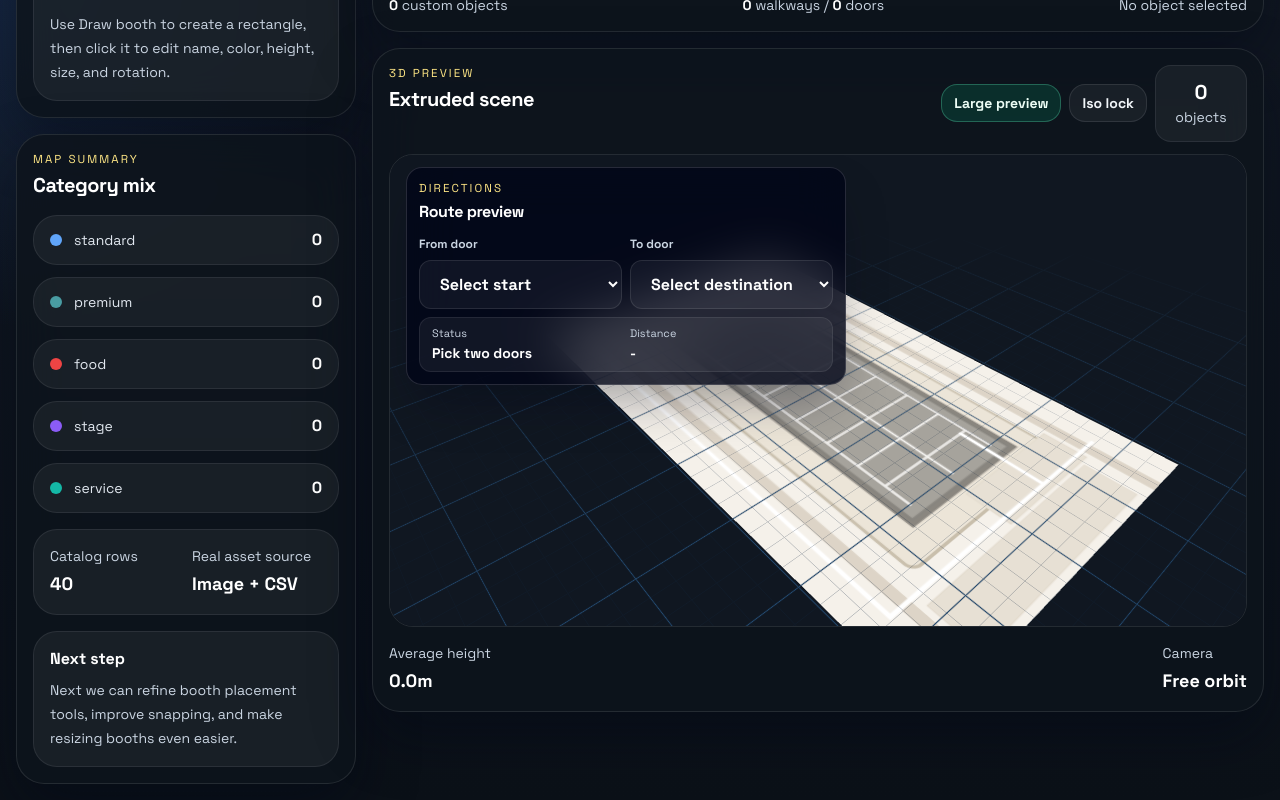
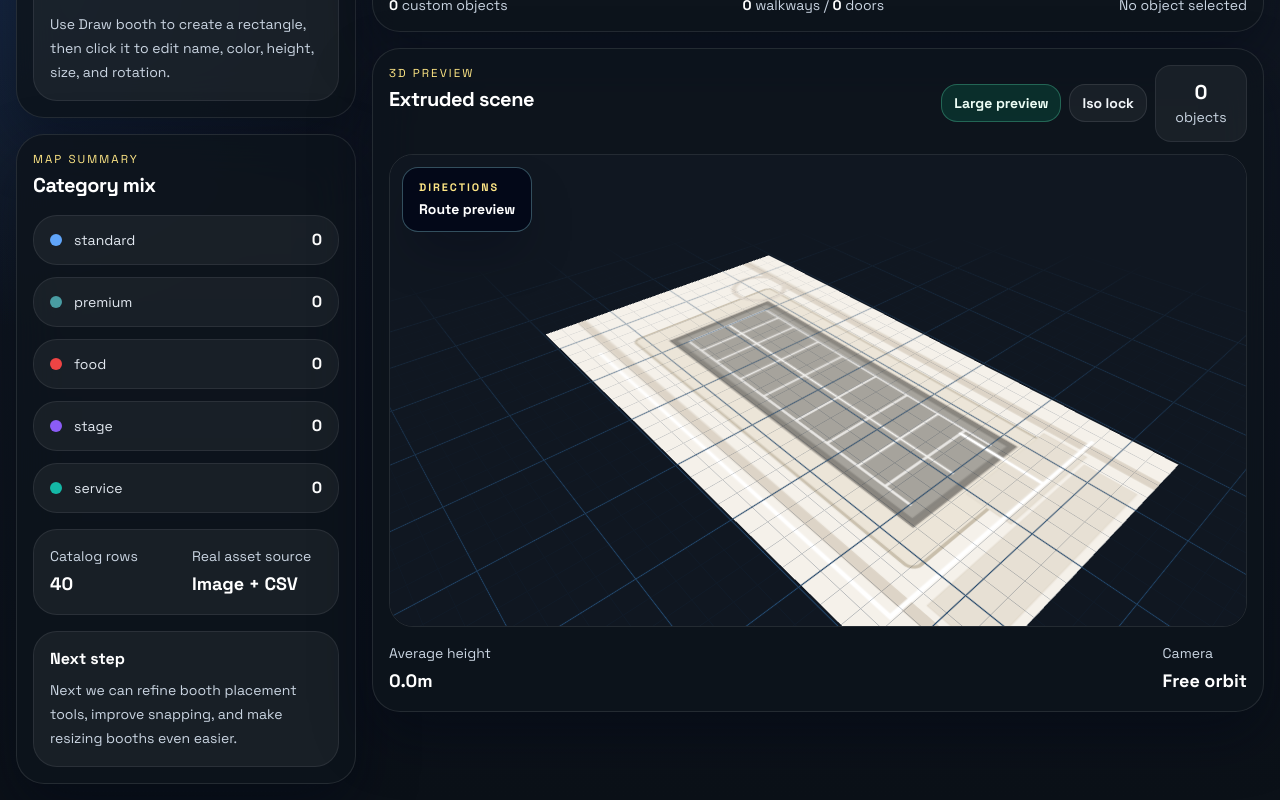
Before and after one commit to Ton-uhsu/Mortorshow3d-repo, a React (Vite) app: page / in a window 1280 px wide. Shown: the part 877-1677 px from the top of the page. Built offline with nearby package versions, Linux system fonts and the light colour scheme.

Commit message:
Collapse route controls in 3D preview

```diff
--- a/src/components/ThreePreview.tsx
+++ b/src/components/ThreePreview.tsx
@@ -1156,6 +1156,44 @@ function PreviewSceneCanvas({
   );
 }
 
+function RouteControlsOverlay({
+  className = "",
+  routePanel,
+}: {
+  className?: string;
+  routePanel: Omit<RoutePanelProps, "className" | "variant">;
+}) {
+  const [open, setOpen] = useState(false);
+
+  if (open) {
+    return (
+      <RoutePanel
+        {...routePanel}
+        className={`absolute right-3 bottom-3 left-3 z-10 max-h-[min(68%,360px)] overflow-y-auto sm:top-3 sm:right-auto sm:bottom-auto sm:left-4 sm:w-[min(420px,calc(100%-2rem))] ${className}`}
+        onClose={() => setOpen(false)}
+        variant="overlay"
+      />
+    );
+  }
+
+  return (
+    <button
+      className={`absolute top-3 left-3 z-10 rounded-2xl border border-cyan-200/30 bg-slate-950/86 px-4 py-3 text-left shadow-2xl shadow-slate-950/35 backdrop-blur-xl ${className}`}
+      onClick={() => setOpen(true)}
+      type="button"
+    >
+      <span className="block text-[0.68rem] font-bold uppercase tracking-[0.18em] text-amber-200">
+        Directions
+      </span>
+      <span className="mt-1 block text-sm font-bold text-white">
+        {routePanel.routeDistance !== null
+          ? `${(routePanel.routeDistance * 100).toFixed(1)} units`
+          : "Route preview"}
+      </span>
+    </button>
+  );
+}
+
 export function ThreePreview({
   booths,
   doors,
@@ -1274,11 +1312,7 @@ export function ThreePreview({
       </header>
 
       <div className="relative mt-3 min-h-[420px] flex-1 overflow-hidden rounded-[24px] border border-white/10">
-        <RoutePanel
-          {...routePanel}
-          className="absolute top-3 right-3 left-3 z-10 sm:left-4 sm:right-auto sm:w-[min(440px,calc(100%-2rem))]"
-          variant="overlay"
-        />
+        <RouteControlsOverlay routePanel={routePanel} />
         {largePreviewOpen ? null : <PreviewSceneCanvas {...sceneProps} />}
       </div>
 
@@ -1330,11 +1364,7 @@ export function ThreePreview({
               onMetrics={showDebugMetrics ? setMetrics : undefined}
               performanceMode
             />
-            <RoutePanel
-              {...routePanel}
-              className="absolute top-3 right-3 left-3 z-10 sm:left-4 sm:right-auto sm:w-[min(460px,calc(100%-2rem))]"
-              variant="overlay"
-            />
+            <RouteControlsOverlay routePanel={routePanel} />
             {showDebugMetrics && metrics ? (
               <div className="pointer-events-none absolute left-3 bottom-3 rounded-2xl border border-white/12 bg-slate-950/82 px-3 py-2 font-mono text-[0.68rem] leading-5 text-cyan-100 shadow-2xl">
                 <div>fps: {metrics.fps}</div>
--- a/src/components/app/RoutePanel.tsx
+++ b/src/components/app/RoutePanel.tsx
@@ -7,6 +7,7 @@ export interface RoutePanelProps {
   fromDoorId: string | null;
   onFromDoorChange: (id: string | null) => void;
   onToDoorChange: (id: string | null) => void;
+  onClose?: () => void;
   routeDistance: number | null;
   routeStatus: string;
   toDoorId: string | null;
@@ -17,6 +18,7 @@ export function RoutePanel({
   className = "",
   doors,
   fromDoorId,
+  onClose,
   onFromDoorChange,
   onToDoorChange,
   routeDistance,
@@ -26,10 +28,10 @@ export function RoutePanel({
 }: RoutePanelProps) {
   const isOverlay = variant === "overlay";
   const shellClass = isOverlay
-    ? "rounded-2xl border border-white/14 bg-slate-950/82 p-3 shadow-2xl shadow-slate-950/35 backdrop-blur-xl"
+    ? "rounded-2xl border border-white/14 bg-slate-950/88 p-3 shadow-2xl shadow-slate-950/35 backdrop-blur-xl"
     : ui.panel;
   const headerClass = isOverlay ? "flex items-start justify-between gap-3" : ui.panelHeader;
-  const titleClass = isOverlay ? "text-base font-semibold tracking-tight text-white" : ui.panelTitle;
+  const titleClass = isOverlay ? "text-sm font-semibold tracking-tight text-white" : ui.panelTitle;
   const gridClass = isOverlay
     ? "mt-3 grid grid-cols-1 gap-2 sm:grid-cols-2"
     : `${ui.fieldGrid} grid-cols-1 md:grid-cols-2`;
@@ -50,6 +52,15 @@ export function RoutePanel({
           <p className={ui.eyebrow}>Directions</p>
           <h2 className={titleClass}>Route preview</h2>
         </div>
+        {isOverlay && onClose ? (
+          <button
+            className="rounded-xl border border-white/12 bg-white/8 px-3 py-2 text-xs font-bold text-white"
+            onClick={onClose}
+            type="button"
+          >
+            Hide
+          </button>
+        ) : null}
       </header>
 
       <div className={gridClass}>
```
